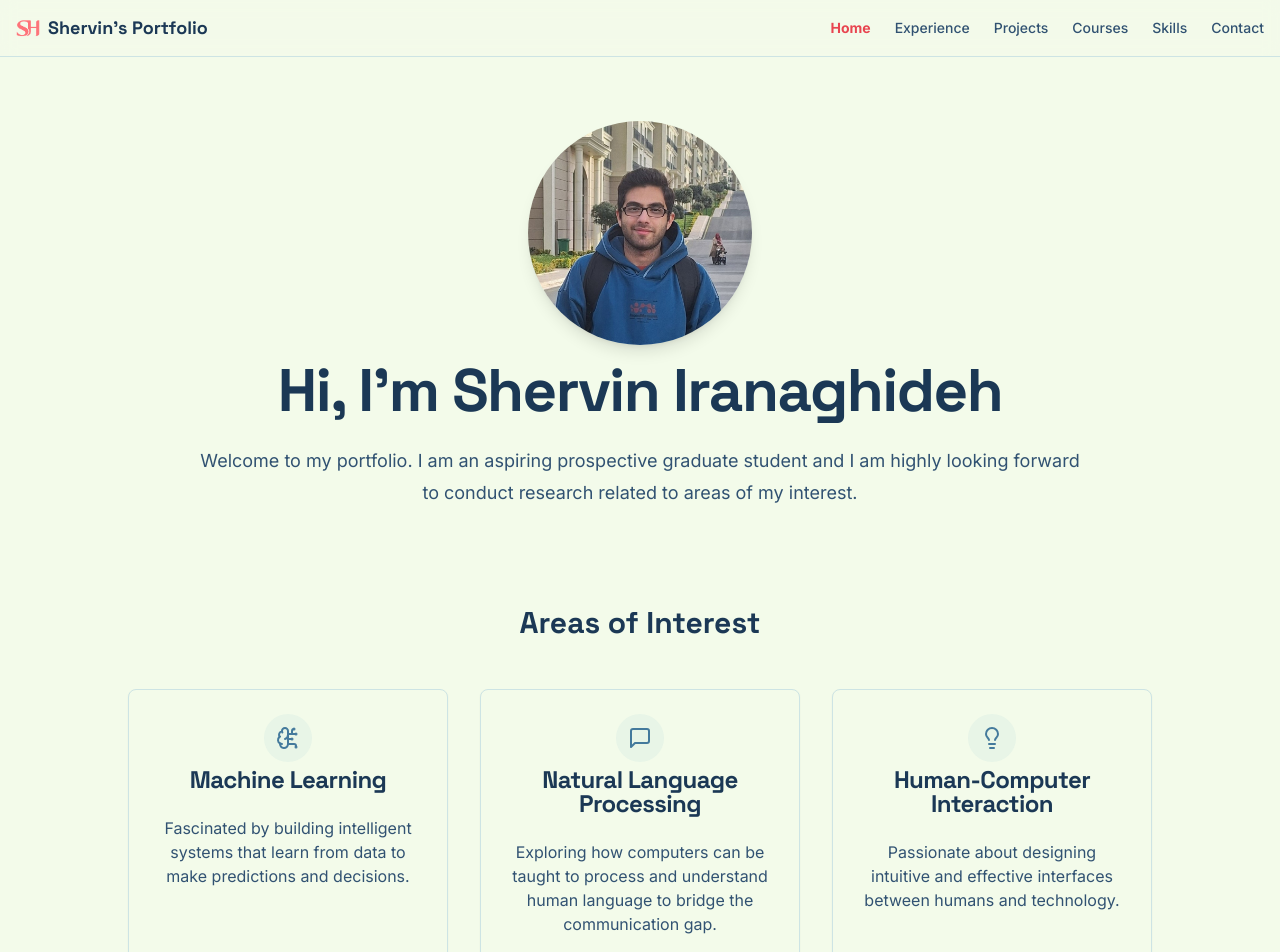
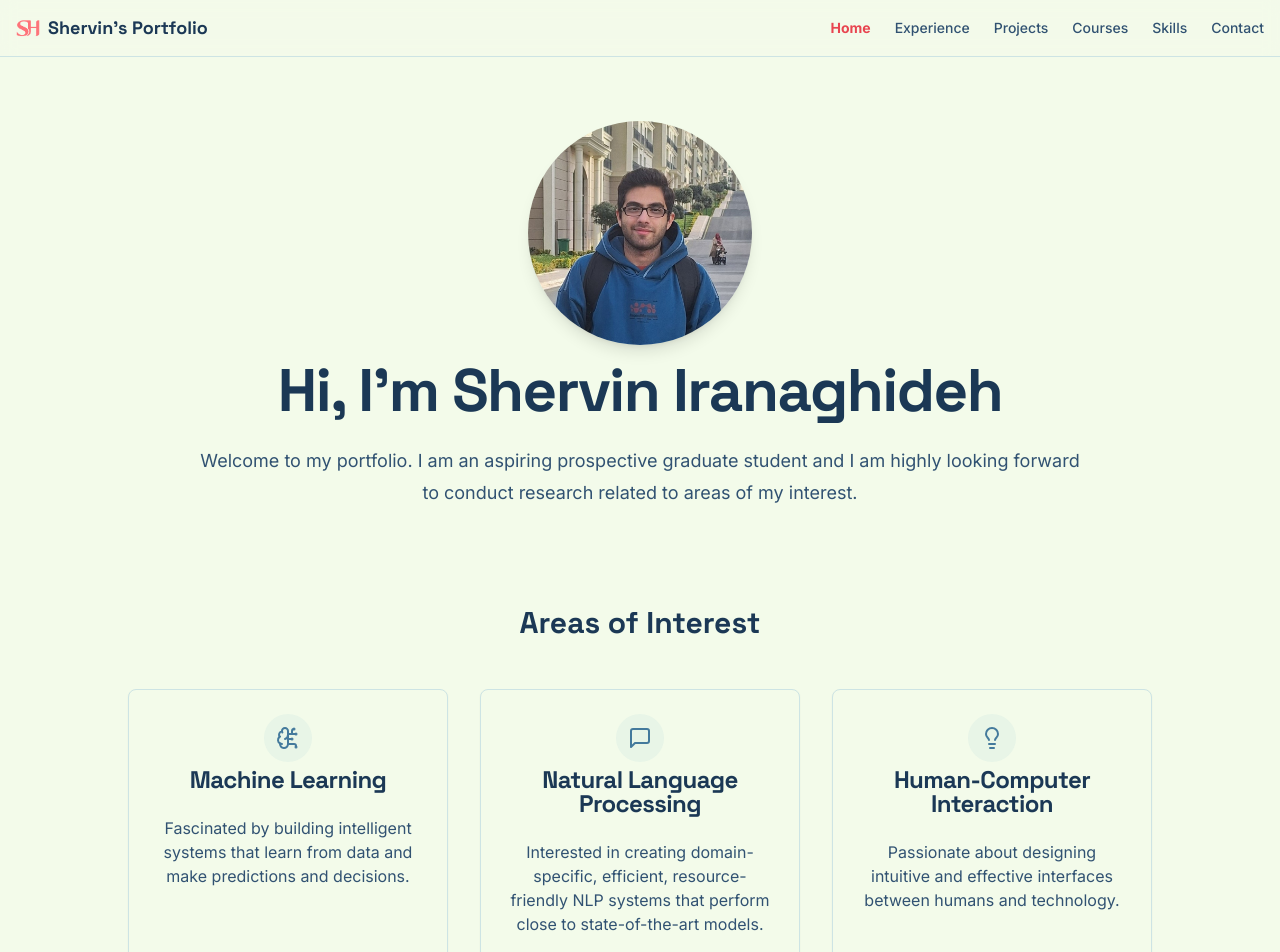
Before and after one commit to DearShervin/dearshervin.github.io, a Next.js app: page / in a window 1280 px wide. Shown: the top 952 px of the page. Built offline with nearby package versions, Linux system fonts and the light colour scheme.

Commit message:
Updating website

```diff
--- a/src/app/page.tsx
+++ b/src/app/page.tsx
@@ -40,7 +40,7 @@ export default function Home() {
                 <CardTitle className="font-headline mt-4">Machine Learning</CardTitle>
               </CardHeader>
               <CardContent>
-                <p className="text-muted-foreground">Fascinated by building intelligent systems that learn from data to make predictions and decisions.</p>
+                <p className="text-muted-foreground">Fascinated by building intelligent systems that learn from data and make predictions and decisions.</p>
               </CardContent>
             </Card>
             <Card className="text-center">
@@ -51,7 +51,7 @@ export default function Home() {
                 <CardTitle className="font-headline mt-4">Natural Language Processing</CardTitle>
               </CardHeader>
               <CardContent>
-                <p className="text-muted-foreground">Exploring how computers can be taught to process and understand human language to bridge the communication gap.</p>
+                <p className="text-muted-foreground">Interested in creating domain-specific, efficient, resource-friendly NLP systems that perform close to state-of-the-art models.</p>
               </CardContent>
             </Card>
             <Card className="text-center">
```
